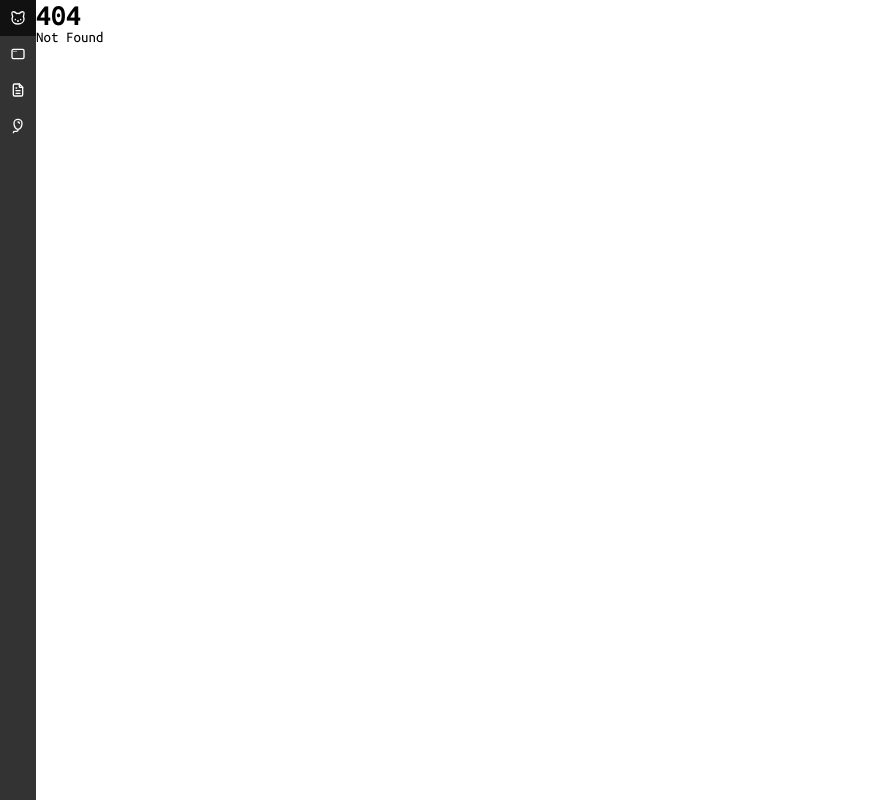
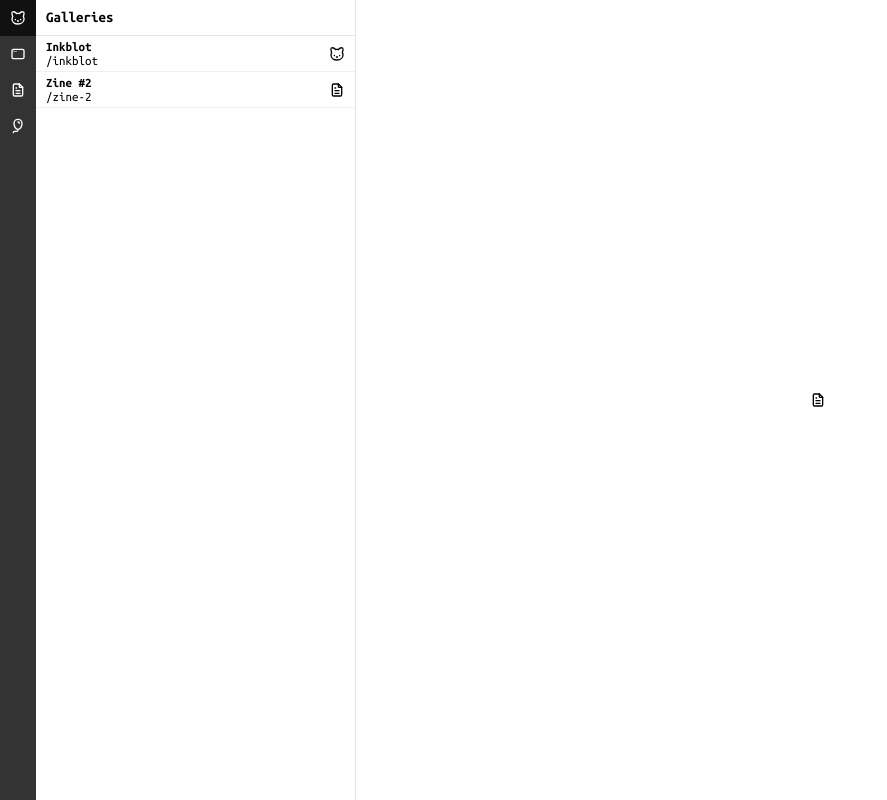
Before and after one commit to ampatspell/tiny, a SvelteKit app: page /list in a window 1280 px wide. Before the commit this address had no page. Shown: the whole page, without its empty margins (0-887 px from the left). Built offline with nearby package versions, Linux system fonts and the light colour scheme.

Commit message:
List (#4)

```diff
--- a/package.json
+++ b/package.json
@@ -100,6 +100,9 @@
     "@sveltejs/kit": "^2.70.2",
     "svelte": "^5.56.9"
   },
+  "overrides": {
+    "esrap": "2.3.2"
+  },
   "devDependencies": {
     "@eslint/js": "^10.0.1",
     "@sveltejs/adapter-node": "^5.5.7",
--- /dev/null
+++ b/src/lib/components/backend/header/header.svelte
@@ -0,0 +1,29 @@
+<script lang="ts">
+  import type { Snippet } from 'svelte';
+
+  let { children, end }: { children?: Snippet; end?: Snippet } = $props();
+</script>
+
+<div class="header">
+  <div class="section left">{@render children?.()}</div>
+  {#if end}
+    <div class="section right">{@render end?.()}</div>
+  {/if}
+</div>
+
+<style lang="scss">
+  .header {
+    height: 36px;
+    display: flex;
+    flex-direction: row;
+    gap: 5px;
+    align-items: center;
+    border-bottom: 1px solid var(--dark-border-color-1);
+    > .section {
+      padding: 0 10px;
+      &.left {
+        flex: 1;
+      }
+    }
+  }
+</style>
--- /dev/null
+++ b/src/lib/components/backend/header/title.svelte
@@ -0,0 +1,11 @@
+<script lang="ts">
+  let { label }: { label: string } = $props();
+</script>
+
+<div class="title">{label}</div>
+
+<style lang="scss">
+  .title {
+    font-weight: 600;
+  }
+</style>
--- /dev/null
+++ b/src/lib/components/backend/list/item/item.svelte
@@ -0,0 +1,22 @@
+<script lang="ts">
+  import type { ResolvedPathname } from '$app/types';
+  import type { Snippet } from 'svelte';
+
+  let { route, children }: { route: ResolvedPathname; children?: Snippet } = $props();
+</script>
+
+<a class="item" href={route}>
+  {@render children?.()}
+</a>
+
+<style lang="scss">
+  .item {
+    min-height: 36px;
+    display: flex;
+    flex-direction: row;
+    align-items: center;
+    padding: 0 10px;
+    text-decoration: none;
+    border-bottom: 1px solid var(--dark-border-color-2);
+  }
+</style>
--- /dev/null
+++ b/src/lib/components/backend/list/item/label.svelte
@@ -0,0 +1,32 @@
+<script lang="ts">
+  let { label, description }: { label: string; description?: string } = $props();
+</script>
+
+<div class="label">
+  <div class="value">{label}</div>
+  {#if description}
+    <div class="description">{description}</div>
+  {/if}
+</div>
+
+<style lang="scss">
+  .label {
+    flex: 1;
+    display: flex;
+    flex-direction: column;
+    font-size: var(--dark-font-size-small);
+    gap: 1px;
+    min-width: 0;
+    > .value {
+      font-weight: 600;
+      overflow: hidden;
+      text-overflow: ellipsis;
+      white-space: nowrap;
+    }
+    > .description {
+      overflow: hidden;
+      text-overflow: ellipsis;
+      white-space: nowrap;
+    }
+  }
+</style>
--- /dev/null
+++ b/src/lib/components/backend/list/list.svelte
@@ -0,0 +1,41 @@
+<script lang="ts">
+  import type { Snippet } from 'svelte';
+
+  let { top, children }: { top?: Snippet; children?: Snippet } = $props();
+</script>
+
+<div class="list">
+  {@render top?.()}
+  <div class="content">
+    <div class="overflow">
+      <div class="content">
+        {@render children?.()}
+      </div>
+    </div>
+  </div>
+</div>
+
+<style lang="scss">
+  .list {
+    flex: 1;
+    display: flex;
+    flex-direction: column;
+    > .content {
+      flex: 1;
+      position: relative;
+      > .overflow {
+        position: absolute;
+        top: 0;
+        left: 0;
+        bottom: 0;
+        right: 0;
+        overflow-y: auto;
+        > .content {
+          display: flex;
+          flex-direction: column;
+          min-height: 100%;
+        }
+      }
+    }
+  }
+</style>
--- a/src/routes/+layout.svelte
+++ b/src/routes/+layout.svelte
@@ -21,7 +21,7 @@
     },
     {
       icon: TablerFileText,
-      route: resolve('/properties'),
+      route: resolve('/list'),
     },
     {
       icon: TablerBalloon,
--- /dev/null
+++ b/src/routes/list/+layout.svelte
@@ -0,0 +1,56 @@
+<script lang="ts">
+  import { resolve } from '$app/paths';
+  import Header from '$lib/components/backend/header/header.svelte';
+  import Title from '$lib/components/backend/header/title.svelte';
+  import Item from '$lib/components/backend/list/item/item.svelte';
+  import Label from '$lib/components/backend/list/item/label.svelte';
+  import List from '$lib/components/backend/list/list.svelte';
+  import Icon from '$lib/components/icon.svelte';
+  import LucideCat from '$lib/playground/icons/lucide--cat.svelte';
+  import TablerFileText from '$lib/playground/icons/tabler--file-text.svelte';
+  import type { Snippet } from 'svelte';
+
+  let { children }: { children?: Snippet } = $props();
+</script>
+
+<div class="page">
+  <div class="sidebar">
+    <List>
+      {#snippet top()}
+        <Header>
+          <Title label="Galleries" />
+        </Header>
+      {/snippet}
+      <Item route={resolve('/list/[id]', { id: 'inkblot' })}>
+        <Label label="Inkblot" description="/inkblot" />
+        <Icon icon={LucideCat} />
+      </Item>
+      <Item route={resolve('/list/[id]', { id: 'zine-2' })}>
+        <Label label="Zine #2" description="/zine-2" />
+        <Icon icon={TablerFileText} />
+      </Item>
+    </List>
+  </div>
+  <div class="detail">
+    {@render children?.()}
+  </div>
+</div>
+
+<style lang="scss">
+  .page {
+    flex: 1;
+    display: flex;
+    flex-direction: row;
+    > .sidebar {
+      width: 320px;
+      display: flex;
+      flex-direction: column;
+      border-right: 1px solid var(--dark-border-color-1);
+    }
+    > .detail {
+      flex: 1;
+      display: flex;
+      flex-direction: column;
+    }
+  }
+</style>
--- /dev/null
+++ b/src/routes/list/+page.svelte
@@ -0,0 +1,18 @@
+<script lang="ts">
+  import Icon from '$lib/components/icon.svelte';
+  import TablerFileText from '$lib/playground/icons/tabler--file-text.svelte';
+</script>
+
+<div class="page">
+  <Icon icon={TablerFileText} />
+</div>
+
+<style lang="scss">
+  .page {
+    flex: 1;
+    display: flex;
+    flex-direction: column;
+    align-items: center;
+    justify-content: center;
+  }
+</style>
--- /dev/null
+++ b/src/routes/list/[id]/+page.svelte
@@ -0,0 +1,22 @@
+<script lang="ts">
+  import { page } from '$app/state';
+  import Header from '$lib/components/backend/header/header.svelte';
+  import Title from '$lib/components/backend/header/title.svelte';
+
+  let id = $derived(page.params.id ?? 'nothing');
+</script>
+
+<div class="page">
+  <Header>
+    <Title label={id} />
+  </Header>
+  <div class="content"></div>
+</div>
+
+<style lang="scss">
+  .page {
+    flex: 1;
+    display: flex;
+    flex-direction: column;
+  }
+</style>
```
Also changed, not shown: src/routes/properties/+page.svelte (deleted, +0 -40 lines), 1 other file (tests, documents, lock files or other folders).
